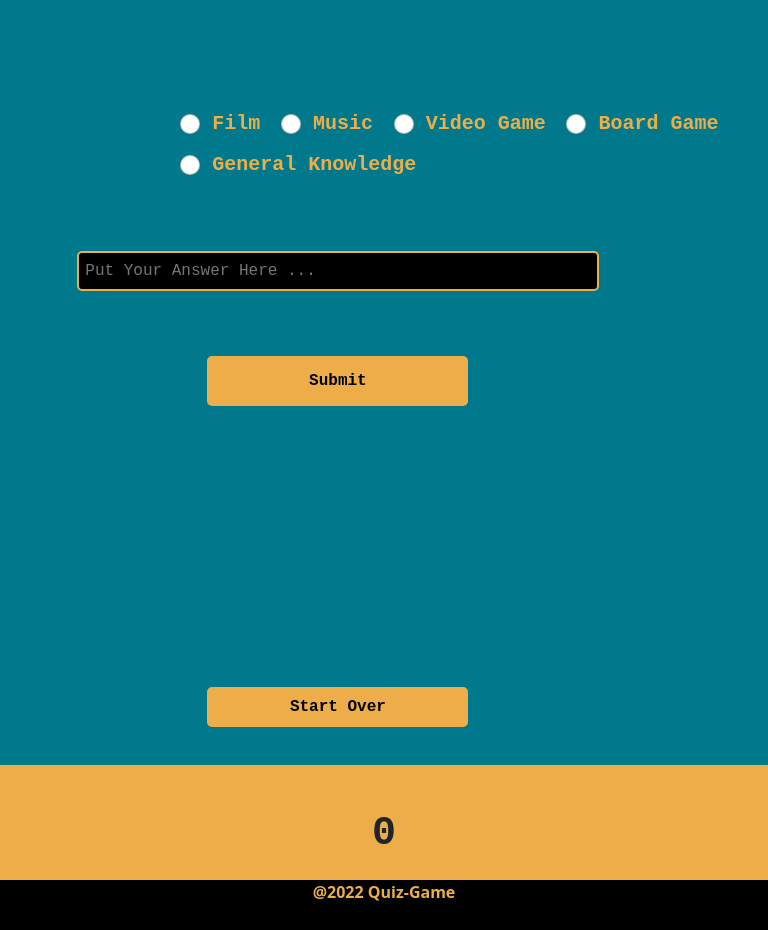
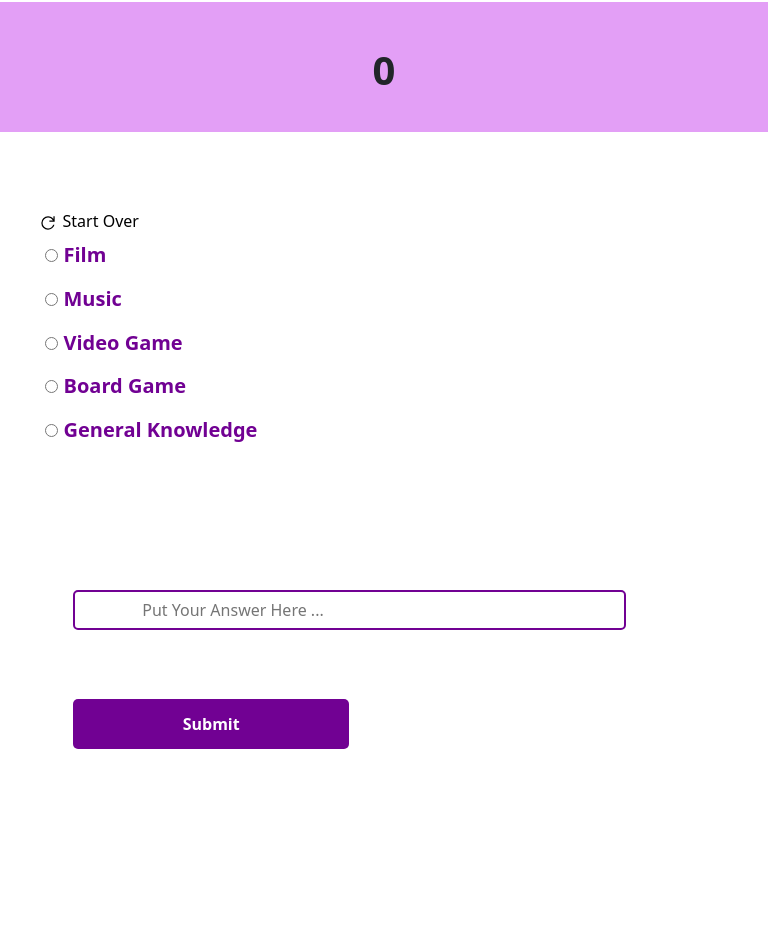
Before and after one commit to Feruzteame/Quiz-App, a website: page dist/index.html in a window 768 px wide. After the commit the page ends 800 px from the top, so only its background shows below. Drawn offline with nearby package versions, Linux system fonts and the light colour scheme.

Commit message:
update css

```diff
--- a/src/index.js
+++ b/src/index.js
@@ -1,42 +1,43 @@
 import 'animate.css';
+
+import { getSum } from "./score.js";
+import {success} from "./feedback.js";
+import {fail} from "./feedback.js";
+
 export const score = [];
-const holder = document.getElementById("holder")
+const holder = document.getElementById("holder");
 const feedbackHolder = document.getElementById("resultHolder");
-import { getSum } from "./score.js"
-import {success} from "./feedback.js"
-import {fail} from "./feedback.js"
 
-let answerInput = document.createElement("input")
-answerInput.id = "answerInput"
-answerInput.placeholder = "Put Your Answer Here ..."
-let inputHolder = document.createElement("P")
-inputHolder.appendChild(answerInput)
+let answerInput = document.createElement("input");
+answerInput.id = "answerInput";
+answerInput.placeholder = "Put Your Answer Here ...";
+let inputHolder = document.createElement("P");
+inputHolder.appendChild(answerInput);
 
-const feedbackDiv = document.createElement("P")
-feedbackDiv.id = "feedbackDiv"
+const feedbackDiv = document.createElement("P");
+feedbackDiv.id = "feedbackDiv";
 
-let button = document.createElement("button")
-button.innerHTML = "Submit"
-button.id = "submitButton"
-inputHolder.appendChild(button)
+let button = document.createElement("button");
+button.innerHTML = "Submit";
+button.id = "submitButton";
+inputHolder.appendChild(button);
 
-let questionLine = document.createElement("P")
-questionLine.id = "questionLine"
-holder.appendChild(inputHolder)
-holder.appendChild(questionLine)
-feedbackHolder.appendChild(feedbackDiv)
+let questionLine = document.createElement("P");
+questionLine.id = "questionLine";
+holder.appendChild(questionLine);
+holder.appendChild(inputHolder);
+feedbackHolder.appendChild(feedbackDiv);
 
-let i = 0
-let questions = {}
+let i = 0;
+let questions = {};
 
 // put the question in box
 function attachToElement() {
-    questionLine.innerHTML = questions[i].question
+  questionLine.innerHTML = questions[i].question;
 }
 
-
 // fetch data using API
-export let url ;
+export let url;
 export let fetchQuestions = async (url) => {
   try {
     const res = await fetch(url);
@@ -45,8 +46,8 @@ export let fetchQuestions = async (url) => {
     }
     const data = await res.json();
     console.log(data);
-        questions = data.results
-        attachToElement()
+    questions = data.results;
+    attachToElement();
     } catch (error) {
       console.log(error);
   }
@@ -66,7 +67,6 @@ document.addEventListener("DOMContentLoaded", function(e) {
 
     // The "Switch" statement.
     switch ( myChoice ) {
-
       case "film":
         url = "https://opentdb.com/api.php?amount=5&category=11&difficulty=easy&type=multiple"
         fetchQuestions(url)
@@ -95,59 +95,59 @@ document.addEventListener("DOMContentLoaded", function(e) {
 
 // feedback success or fail message
 function responseMsg(is_success, correct_answer) {
-
   if (is_success) {
     const successMsg = document.createElement("P");
-        successMsg.className = "animate__animated animate__slideInRight"
-        successMsg.id = "successMsg"
-        successMsg.id = "successDiv"
-        feedbackDiv.appendChild(successMsg)
-        successMsg.innerHTML = `<img id="img" src="https://img.icons8.com/emoji/48/000000/nikita-clapping-hands-emoji.png"/><span>Good Job!</span>`
+    successMsg.className = "animate__animated animate__slideInRight";
+    successMsg.id = "successMsg";
+    successMsg.id = "successDiv";
+    feedbackDiv.appendChild(successMsg);
+    successMsg.innerHTML = `GOOD JOB!`;
   } else {
     const failMsg = document.createElement("P");
     failMsg.className = "animate__animated animate__slideInRight"
-        failMsg.id = "failMsg"
-        failMsg.id = "failDiv"
-        feedbackDiv.appendChild(failMsg)
-       failMsg.innerHTML = `<img id="img" src="https://img.icons8.com/emoji/48/000000/thinking-face.png"/><span>NOT CORRECT!</span> The correct answer is <span>${correct_answer}.</span>`
+    failMsg.id = "failMsg";
+    failMsg.id = "failDiv";
+    feedbackDiv.appendChild(failMsg);
+    failMsg.innerHTML = `NOT CORRECT! The correct answer is <span>${correct_answer}.</span>`;
   }
 }
+
 // check the Answer
 function checkAndNext() {
-    const userInputValue = answerInput.value
-    const userInputValueLowerCase = userInputValue.toLowerCase()
-    console.log(userInputValueLowerCase)
-    const correct_answer = questions[i].correct_answer.toLowerCase()
-    console.log(correct_answer)
+  const userInputValue = answerInput.value;
+  const userInputValueLowerCase = userInputValue.toLowerCase();
+  console.log(userInputValueLowerCase);
+  const correct_answer = questions[i].correct_answer.toLowerCase();
+  console.log(correct_answer);
   if( userInputValueLowerCase == correct_answer){
-        score.push(5)
-        getSum()
-        success()
-        responseMsg(true, correct_answer)
+    score.push(5);
+    getSum();
+    success();
+    responseMsg(true, correct_answer);
   }else{
-        score.push(0)
-        getSum()
-        fail()
-        responseMsg(false, correct_answer)
+    score.push(0);
+    getSum();
+    fail();
+    responseMsg(false, correct_answer);
   }
-    questionLine.innerHTML = ''
-    answerInput.value = ''
+    questionLine.innerHTML = '';
+    answerInput.value = '';
 }
 button.addEventListener('click', function() {
-    checkAndNext()
-    i++
-    attachToElement()
+  checkAndNext();
+  i++;
+  attachToElement();
 })
 
 // restart the game
-const restart = document.getElementById("restart")
+const restart = document.getElementById("restart");
 function reloadPage(){
-    window.location = document.URL
+  window.location = document.URL;
 }
 restart.addEventListener("click", reloadPage)
 
 window.addEventListener("load", event => {
   document.getElementById("restart").onclick = function() {
-        location.assign(location.href);        // or, use `location.assign(location)`
+    location.assign(location.href);
   }
 });
--- a/style.css
+++ b/style.css
@@ -1,66 +1,89 @@
-*{
-    margin: 0;
-    padding: 0;
-}
 body{
   font-family: monospace;
 }
 #container{
-    font-family: monospace;
-    display: grid;
-    grid-template-columns: 70% 30%;
-    background-color: #00798c;
+  display: flex;
+  width: 100%;
+  height: auto;
+  min-height: 100vh;
 }
 #sub-container1{
-    margin: 5% 5% 5% 10%;
+  display: flex;
+  flex-direction:column;
+  gap: 10%;
+  padding: 10% 5% 0 5%;
+  width: 65%;
+  height: auto;
 }
-#sub-container2{
-    margin: 0% 0% 5% 20%;
-    height: auto;
-    min-height: 400px;
-    background-color: #edae49;
+#restart{
+  color: black;
+  text-decoration: none;
+}
+#restart:hover{
+  text-decoration: underline;
 }
 #answerInput{
   width: 50%;
-    height: 40px;
-    border: #edae49 solid 2px;
+  height: 50px;
+  border: #710193 solid 2px;
   border-radius: 5px;
-    padding: 1%;
-    margin-left: 15%;
+  background-color: white;
+  color: black;
+  padding: 0 0 0 2%;
+}
+#answerInput::placeholder{
+  padding-left: 10%;
 }
 #submitButton{
   width: 10%;
   height: 50px;
-    margin: 2%;
-    background-color: #edae49;
+  margin: 0 0 0 5%;
+  background-color: #710193;
   border-radius: 5px;
-    border: #edae49;
+  border: #710193;
   font-weight: bold;
+  color: white;
 }
-#restart{
-    width: 30%;
-    height: 50px;
-    margin: 10% 20% 20% 15%;
-    background-color: #edae49;
-    border-radius: 5px;
-    border: #edae49;
-    font-weight: bold;
+#holder{
+  display: flex;
+  flex-direction: column-reverse;
 }
-#submitButton:hover, #restart:hover{
-    background-color: black;
-    color: #edae49;
+#submitButton:hover {
+  transform: scale(1.1);
+}
+#sub-container2{
+  display: flex;
+  flex-direction: column;
+  align-items: center;
+  width: 35%;
+  height: auto;
+  background-color: #e39ff6;
 }
 #successDiv{
-    padding: 5%;
-    margin: 3%;
+  width: 100%;
+  height: auto;
+  gap: 10%;
+  padding: 10px;
   font-size: 12px;
+  border: solid #40916c 2px;
+  border-radius: 10px;
+  animation: slideInRight;
+  animation-duration: 0.5s;
+  Box-shadow: 5px 10px rgba(0,0,0,0.19);
 }
 #failDiv{
-    padding: 5%;
-    margin: 3%;
+  width: 100%;
+  height: auto;
+  gap: 10%;
+  padding: 10px;
   font-size: 12px;
+  border: solid #d5606f 2px;
+  border-radius:10px;
+  animation: slideInRight;
+  animation-duration: 0.5s;
+  Box-shadow: 5px 10px rgba(0,0,0,0.19);
 }
-#failDiv:hover{
+#failDiv:hover, #successDiv:hover{
   transform: scale(0.9);
 }
 #scoreHolder{
@@ -69,42 +92,21 @@ body{
   font-size: 40px;
   font-weight: bold;
 }
-#successDiv{
-    background-color: #40916c;
-    height: 100px;
-    border-radius: 10px;
-    animation: slideInRight;
-    animation-duration: 0.5s;
-}
-#failDiv {
-    background-color: #d1495b;
-    height: 100px;
-    border-radius: 10px;
-    animation: slideInRight;
-    animation-duration: 0.5s;
-}
 #questionLine{
-    font-size: 30px;
-    margin-top: 5%;
-    margin-left: 15%;
-    font-weight: bold;
+  font-size: 20px;
+  margin: 5% 0 5% 0;
 }
 span{
   color: white
-}
-#myForm{
-    height: auto;
-    min-height: 100px;
-    padding-top: 10%;
 }
 label{
   font-size: 20px;
   size: 20px;
   margin: 1%;
-    color: #edae49;
+  color: #710193;
   font-weight: bold;
 }
-input{
+#input{
   height: 20px;
   size: 20px;
   vertical-align: middle;
@@ -112,69 +114,65 @@ input{
   color: white;
 }
 label:hover{
-   color: black;
+  text-decoration: underline;
 }
-footer{
-    background-color: black;
-    height: auto;
-    min-height: 50px;
-    margin-top: -1.5%;
-    text-align: center;
-    font-weight: bold;
-    color: #edae49;
-}
-form{
-    margin-left: 15%;
-    animation: slideInRight;
-    animation-duration: 0.5s;
-}
-#img{
-    width: 30px;
-    margin-left: 40%;
+#myForm{
+  animation: pulse;
+  animation-duration: 0.9s;
 }
 
-@media only screen and (min-width: 400px) and (max-width: 800px) {
+@media only screen and (min-width: 200px) and (max-width: 800px) {
   #container{
-        display: grid;
-        grid-template-columns:100%;
+    display: flex;
+    flex-direction: column-reverse;
+    margin: 0;
+    padding: 0;
+  }
+  #myForm{
+    display: flex;
+    flex-direction: column;
+  }
+  #sub-container1{
+    display: flex;
+    flex-direction:column;
+    gap: 20%;
+    height: auto;
+    width: 100%;
+  }
+  #sub-container2{
+    width: auto;
+    height: auto;
+    margin: 0;
+    padding: 0;
+    overflow-y: scroll;
+  }
+  #holder{
+    display: flex;
+    flex-direction: column-reverse;
+    width: 100%;
+    margin: 5% 5% 5% 5%
+  }
+  #resultHolder {
+    display: flex;
 
   }
-    #sub-container1{
-      height: auto;
-       min-height: 350px;
-    }
-    #sub-container2{
-       margin: 0% 0% 5% 0%;
-        height: auto;
-        min-height: 100px;
+  #questionLine{
+    width: 100%;
+    font-size: 18px;
   }
   #answerInput{
     width: 80%;
     height: 40px;
-        margin: 10% 0% 0% 0%;
+    margin: 5% 0 0 0;
   }
   #submitButton{
     width: 40%;
     height: 50px;
-        margin: 10% 0% 0% 20%;
-
+    margin: 10% 0 0 0;
   }
   #questionLine{
     width: 80%;
-        height: 150px;
+    height: auto;
     margin: 10% 0% 0% 0%;
   }
-     #restart{
-        width: 40%;
-        height: 40px;
-        margin: 10% 0% 0% 20%;
-
 }
-    footer{
-        background-color: black;
-        height: auto;
-        min-height: 50px;
-        margin-top: -5%;
-        color: #edae49;
-    }
-   }
```
Also changed, not shown: assets/icons/refresh.svg (added), dist/index.html, src/feedback.js (indentation only), 6 other files. Lines whose indentation alone changed are shown as unchanged.
